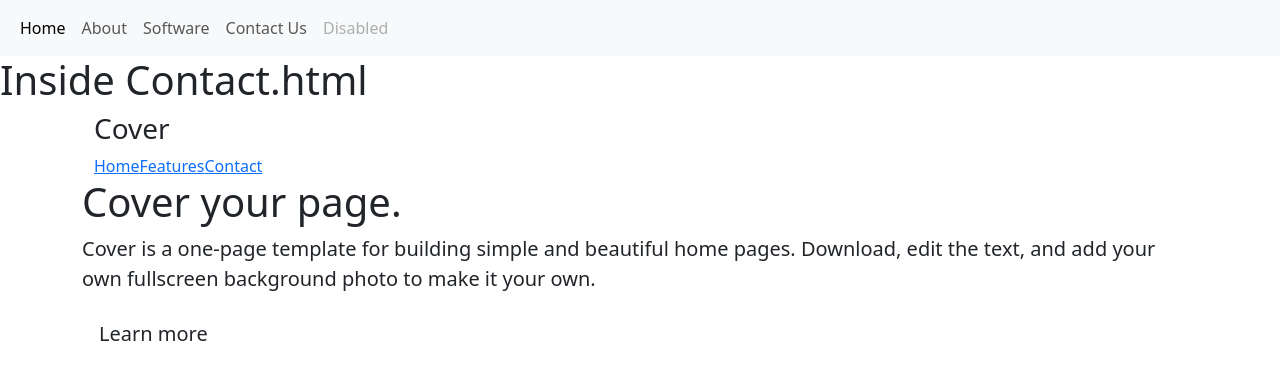
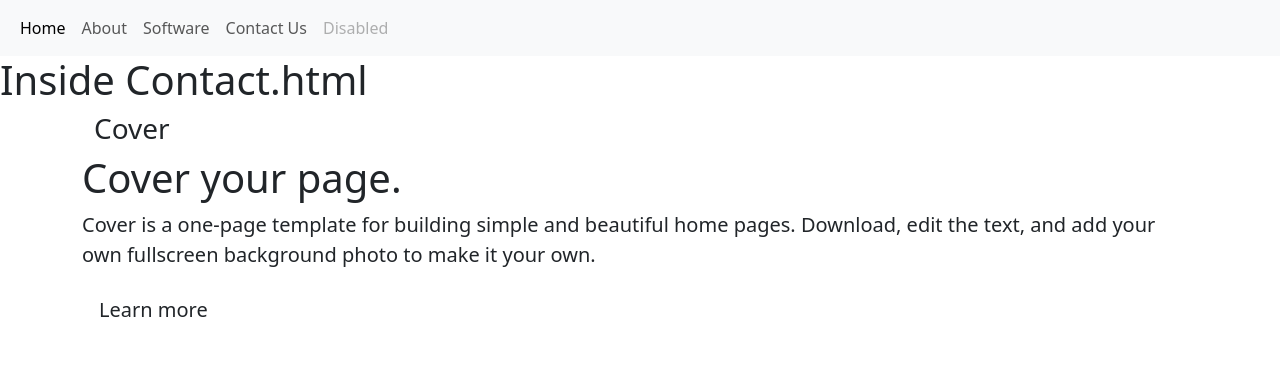
Before and after one commit to souramam1/Laser-Tag, a Django app: page /welcome_page/contact/ in a window 1280 px wide. Shown: the top 380 px of the page. Run offline with Django 3.2, Linux system fonts and the light colour scheme.

Commit message:
Update contact.html

```diff
--- a/templates/welcome_page/contact.html
+++ b/templates/welcome_page/contact.html
@@ -12,13 +12,6 @@
         <div class="masthead clearfix">
           <div class="container inner">
             <h3 class="masthead-brand">Cover</h3>
-            <nav>
-              <ul class="nav masthead-nav">
-                <li class="active"><a href="#">Home</a></li>
-                <li><a href="#">Features</a></li>
-                <li><a href="#">Contact</a></li>
-              </ul>
-            </nav>
           </div>
         </div>
 
```
